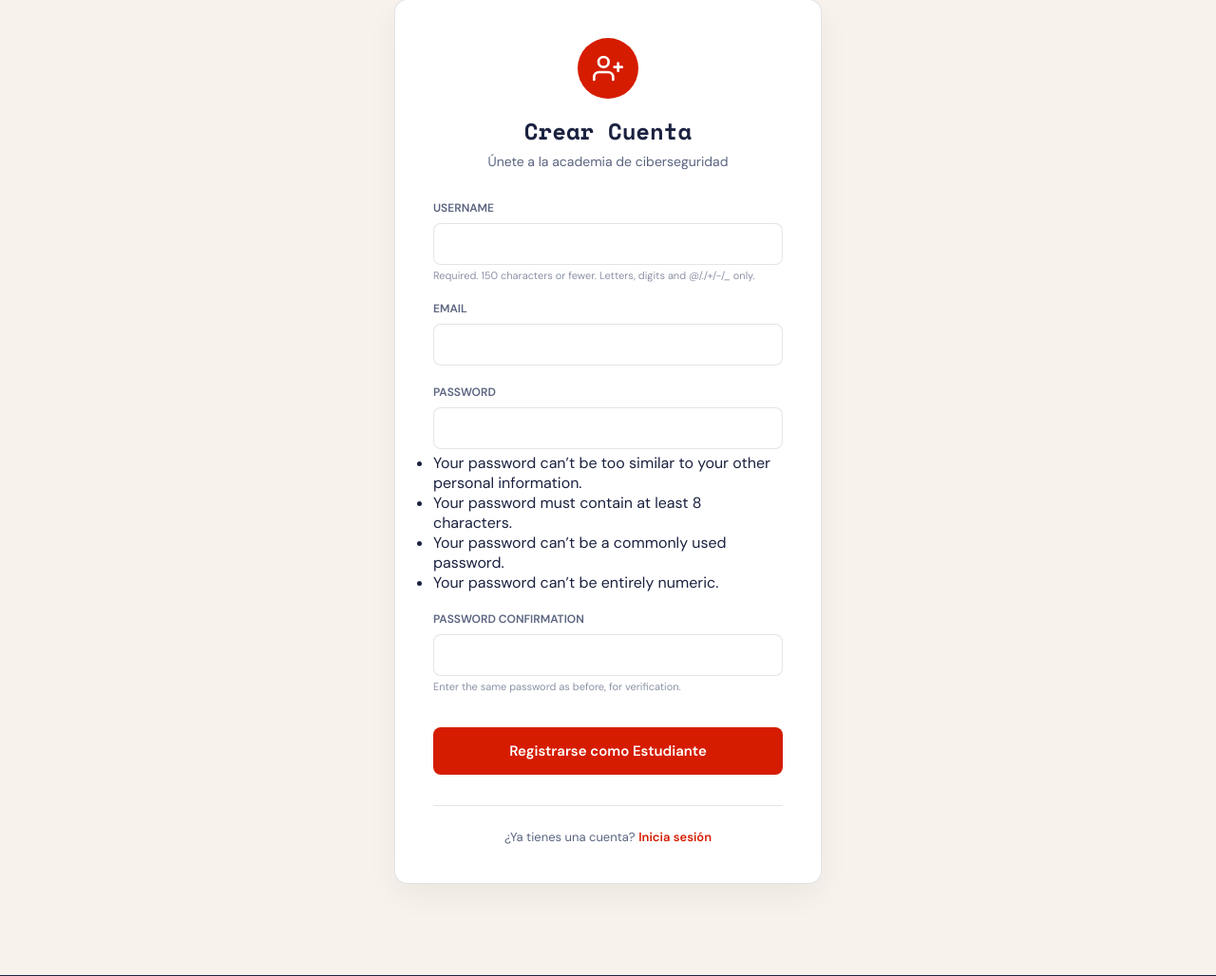
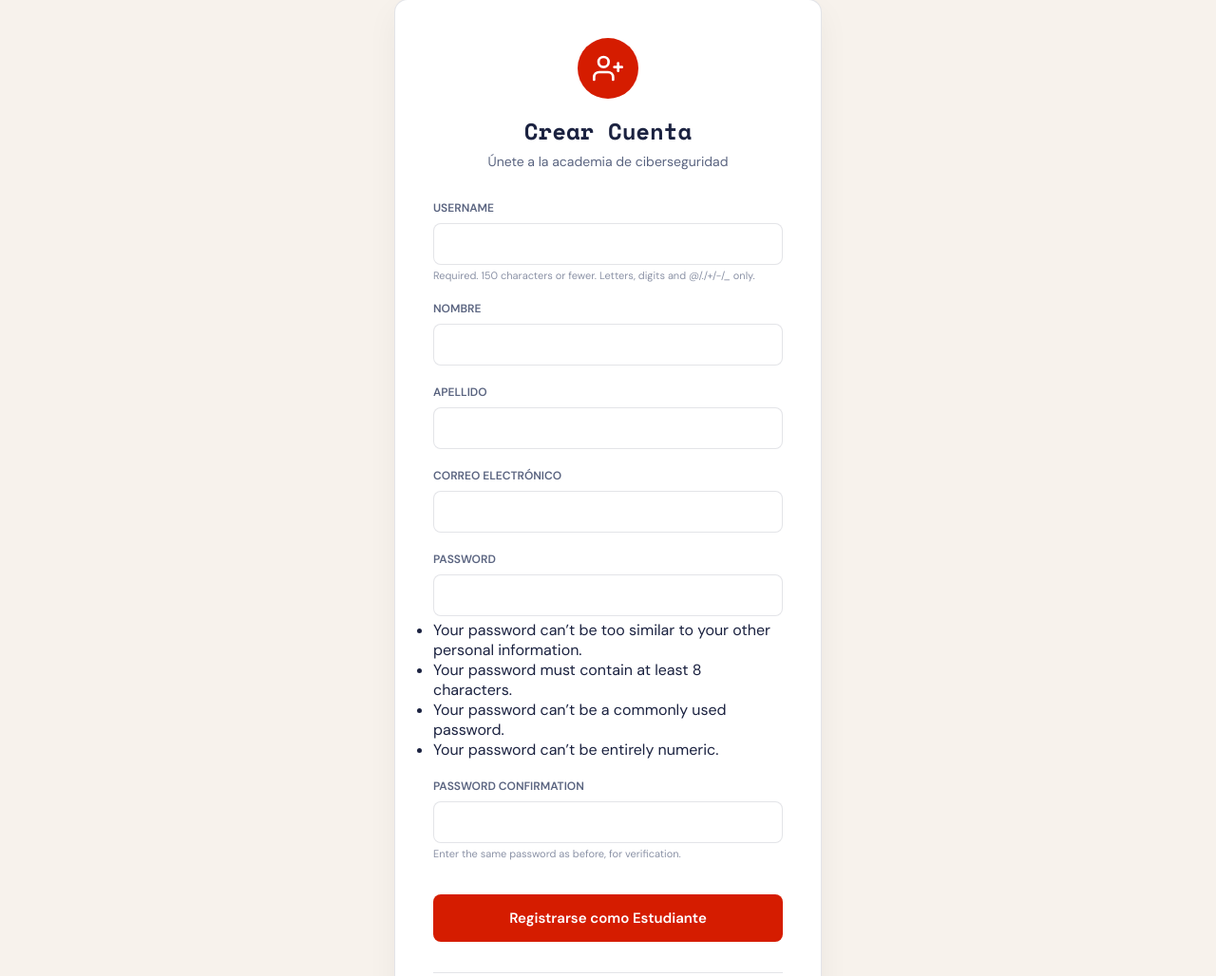
Before and after one commit to ing-fabiansuarez/plataforma-cibersegurida, a Django app: page /signup/ in a window 1280 px wide. Shown: the part 183-1211 px from the top of the page at 95% size. Run offline with Django 5.2, Linux system fonts and the light colour scheme.

Commit message:
mejoras en registro: nombres reales y auto-login

```diff
--- a/templates/partials/_main_nav.html
+++ b/templates/partials/_main_nav.html
@@ -12,7 +12,7 @@
   </div>
   <div class="auth-links">
     {% if user.is_authenticated %}
-      <span style="color: white; font-size: 13px; margin-right: 10px;">Hola, {{ user.username }} ({{ user.get_role_display }})</span>
+      <span style="color: white; font-size: 13px; margin-right: 10px;">Hola, {{ user.first_name|default:user.username }} ({{ user.get_role_display }})</span>
       <form action="{% url 'logout' %}" method="post" style="display: inline;">
         {% csrf_token %}
         <button type="submit" class="btn btn-ghost">Salir</button>
--- a/users/forms.py
+++ b/users/forms.py
@@ -3,11 +3,13 @@ from django.contrib.auth.forms import UserCreationForm
 from .models import User
 
 class StudentSignupForm(UserCreationForm):
-    email = forms.EmailField(required=True)
+    first_name = forms.CharField(label="Nombre", max_length=30, required=True)
+    last_name = forms.CharField(label="Apellido", max_length=30, required=True)
+    email = forms.EmailField(label="Correo electrónico", required=True)
 
     class Meta(UserCreationForm.Meta):
         model = User
-        fields = ("username", "email")
+        fields = ("username", "first_name", "last_name", "email")
 
     def save(self, commit=True):
         user = super().save(commit=False)
--- a/users/views.py
+++ b/users/views.py
@@ -3,10 +3,17 @@ from django.views.generic import CreateView
 from django.contrib.auth.views import LoginView, LogoutView
 from .forms import StudentSignupForm
 
+from django.contrib.auth import login
+
 class StudentSignupView(CreateView):
     form_class = StudentSignupForm
-    success_url = reverse_lazy('login')
+    success_url = reverse_lazy('index')
     template_name = 'users/signup.html'
+
+    def form_valid(self, form):
+        response = super().form_valid(form)
+        login(self.request, self.object)
+        return response
 
 class UserLoginView(LoginView):
     template_name = 'users/login.html'
```
